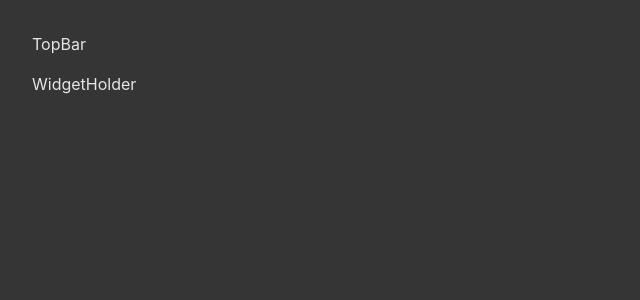
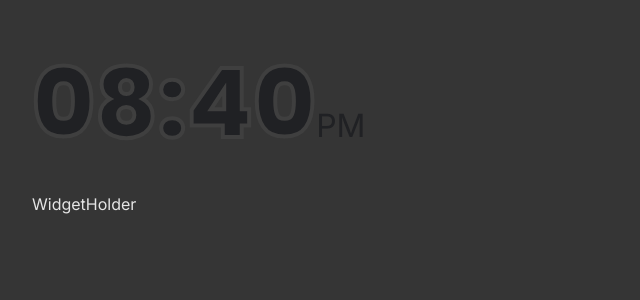
Before and after one commit to yashchaudhari008/minime, a React (Vite) app: page / in a window 1280 px wide. Shown: the top 300 px of the page, without its empty margins (0-640 px from the left). Built offline with nearby package versions, Linux system fonts and the light colour scheme.

Commit message:
basic clock component

```diff
--- /dev/null
+++ b/src/components/TopBar/Clock.tsx
@@ -0,0 +1,27 @@
+import { useEffect, useState } from "react"
+import { getTime } from "../../utils/clockUtils"
+import styles from "./clock.module.scss"
+
+const Clock = () => {
+
+  const [currentTime, setCurrentTime] = useState(getTime(new Date()))
+
+  useEffect(() => {
+    let ref = setInterval(() => {
+      let currentTimeObj = new Date();
+      setCurrentTime(
+        getTime(currentTimeObj)
+      );
+    }, 1000);
+    return () => clearInterval(ref);
+  }, [])
+
+  return (
+    <div className={styles.clock}>
+      {currentTime.time}
+      <span className={styles.meridiem}>{currentTime.meridiem}</span>
+    </div>
+  )
+}
+
+export default Clock
--- a/src/components/TopBar/TopBar.tsx
+++ b/src/components/TopBar/TopBar.tsx
@@ -1,8 +1,9 @@
+import Clock from "./Clock"
 import styles from "./topBar.module.scss"
 
 const TopBar = () => {
   return (
-    <div className={styles.topBar}>TopBar</div>
+    <div className={styles.topBar}><Clock /></div>
   )
 }
 
--- /dev/null
+++ b/src/components/TopBar/clock.module.scss
@@ -0,0 +1,22 @@
+@import "/src/styles/variables.scss";
+@import "/src/styles/mixins.scss";
+
+.clock {
+	@include font-poppins;
+
+	color: $primaryColor;
+
+	-webkit-text-stroke-width: 4px;
+	-webkit-text-stroke-color: #3f3f3f;
+	font-size: 96px;
+	font-weight: 800;
+	width: 350px;
+
+	.meridiem {
+		@include font-inter;
+
+		-webkit-text-stroke: 0;
+		font-style: bold;
+		font-size: 32px;
+	}
+}
--- a/src/components/TopBar/topBar.module.scss
+++ b/src/components/TopBar/topBar.module.scss
@@ -1,3 +1,6 @@
+@import "/src/styles/mixins.scss";
+
 .topBar {
-    width: 100%;
+	@include font-poppins;
+	width: 100%;
 }
--- a/src/components/WidgetHolder/widgetHolder.module.scss
+++ b/src/components/WidgetHolder/widgetHolder.module.scss
@@ -1,4 +1,4 @@
 .widgetHolder {
-    width: 100%;
-    flex: 1;
+	width: 100%;
+	flex: 1;
 }
--- a/src/index.css
+++ /dev/null
@@ -1,24 +0,0 @@
-:root {
-  font-family: Inter, system-ui, Avenir, Helvetica, Arial, sans-serif;
-  line-height: 1.5;
-  font-weight: 400;
-
-  color: rgba(255, 255, 255, 0.87);
-  background-color: #353535;
-
-  font-synthesis: none;
-  text-rendering: optimizeLegibility;
-  -webkit-font-smoothing: antialiased;
-  -moz-osx-font-smoothing: grayscale;
-}
-
-html, body, #root {
-  margin: 0;
-  padding: 0;
-
-  height: 100vh;
-}
-
-* {
-  box-sizing: border-box;
-}
--- /dev/null
+++ b/src/index.scss
@@ -0,0 +1,29 @@
+@import url("https://fonts.googleapis.com/css2?family=Inter&family=Poppins:wght@800&family=Ubuntu+Mono&display=swap");
+@import "/src/styles/mixins.scss";
+
+:root {
+	@include font-inter;
+	line-height: 1.5;
+	font-weight: 400;
+
+	color: rgba(255, 255, 255, 0.87);
+	background-color: #353535;
+
+	font-synthesis: none;
+	text-rendering: optimizeLegibility;
+	-webkit-font-smoothing: antialiased;
+	-moz-osx-font-smoothing: grayscale;
+}
+
+html,
+body,
+#root {
+	margin: 0;
+	padding: 0;
+
+	height: 100vh;
+}
+
+* {
+	box-sizing: border-box;
+}
--- a/src/main.tsx
+++ b/src/main.tsx
@@ -1,7 +1,7 @@
 import React from 'react'
 import ReactDOM from 'react-dom/client'
 import App from './App.tsx'
-import './index.css'
+import './index.scss'
 
 ReactDOM.createRoot(document.getElementById('root')!).render(
   <React.StrictMode>
--- /dev/null
+++ b/src/styles/mixins.scss
@@ -0,0 +1,8 @@
+@mixin font-poppins {
+	font-family: "Poppins", -apple-system, BlinkMacSystemFont, "Segoe UI", Roboto,
+		Oxygen-Sans, Ubuntu, Cantarell, "Helvetica Neue", sans-serif;
+}
+
+@mixin font-inter {
+	font-family: "Inter", system-ui, Avenir, Helvetica, Arial, sans-serif;
+}
--- /dev/null
+++ b/src/styles/variables.scss
@@ -0,0 +1,3 @@
+// Colors
+
+$primaryColor: #202124;
--- /dev/null
+++ b/src/utils/clockUtils.ts
@@ -0,0 +1,22 @@
+export const getTime = (currentDateObj: Date, is12HourFormat = true) => {
+	let hours = currentDateObj.getHours();
+	const minutes = currentDateObj.getMinutes();
+
+	const meridiem = hours < 12 ? "AM" : "PM";
+
+	// Converts hours to 12-hour format
+	if (is12HourFormat) {
+		hours = hours % 12;
+		hours = hours ? hours : 12; // If hours is 0, set it to 12
+	}
+
+	// Ensure two-digit format for hours and minutes
+	const formattedHours = hours < 10 ? "0" + hours : hours;
+	const formattedMinutes = minutes < 10 ? "0" + minutes : minutes;
+
+	return {
+		time: `${formattedHours}:${formattedMinutes}`,
+		meridiem,
+		is12HourFormat,
+	};
+};
```
